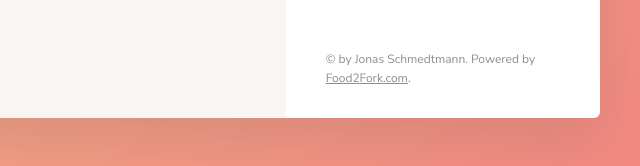
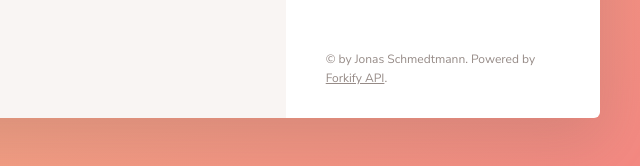
Before and after one commit to tanviroy/forkify, a website built with webpack: page src/index.html in a window 1280 px wide. Shown: the part 1033-1199 px from the top of the page, 640-1280 px from the left. Built offline with nearby package versions, Linux system fonts and the light colour scheme.

Commit message:
Update index.html

```diff
--- a/src/index.html
+++ b/src/index.html
@@ -430,7 +430,7 @@
 
             <div class="copyright">
                 &copy; by Jonas Schmedtmann. Powered by
-                <a href="http://food2fork.com" target="_blank" class="link">Food2Fork.com</a>.
+                <a href="http://food2fork.com" target="_blank" class="link">Forkify API</a>.
             </div>
 
         </div>
```
